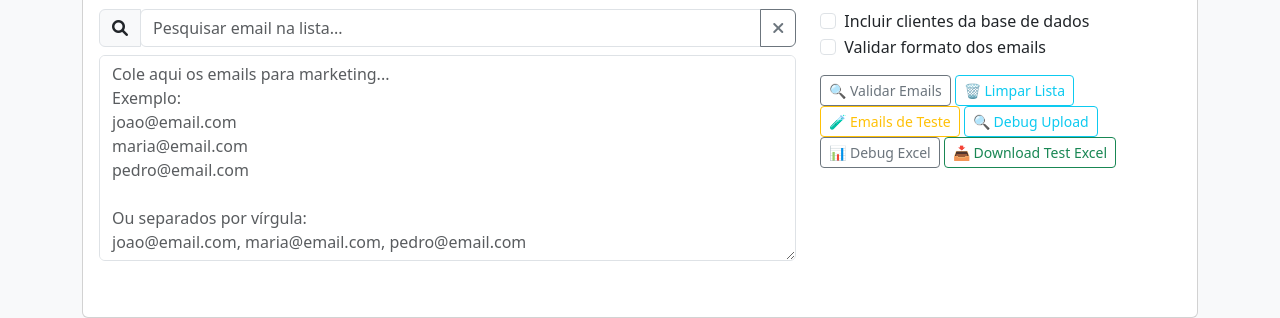
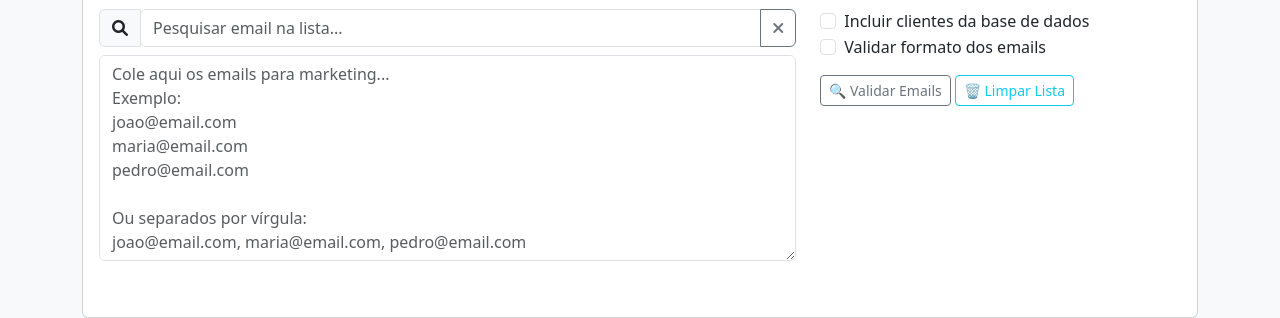
Before and after one commit to guguinhass/AtlanticDivingCenterCRM, a Flask app: page /marketing-emails in a window 1280 px wide. Shown: the part 1436-1754 px from the top of the page. Run offline with Flask 3, Linux system fonts and the light colour scheme; the visitor is signed in with stand-in values (Sample User, id 1); data that the repository does not hold is empty; some libraries are stand-ins or nearby versions.

Commit message:
Small change

```diff
--- a/templates/marketing_emails.html
+++ b/templates/marketing_emails.html
@@ -445,18 +445,6 @@ joao@email.com, maria@email.com, pedro@email.com
                                 <button type="button" class="btn btn-outline-info btn-sm" onclick="clearEmailList()">
                                     🗑️ Limpar Lista
                                 </button>
-                                <button type="button" class="btn btn-outline-warning btn-sm" onclick="addTestEmails()">
-                                    🧪 Emails de Teste
-                                </button>
-                                <button type="button" class="btn btn-outline-info btn-sm" onclick="debugUploadParams()">
-                                    🔍 Debug Upload
-                                </button>
-                                <button type="button" class="btn btn-outline-secondary btn-sm" onclick="debugExcelContent()">
-                                    📊 Debug Excel
-                                </button>
-                                <a href="{{ url_for('generate_test_excel') }}" class="btn btn-outline-success btn-sm">
-                                    📥 Download Test Excel
-                                </a>
                             </div>
                             <div id="emailStats" class="alert alert-info" style="display: none;">
                                 <small>
@@ -1507,134 +1495,4 @@ joao@email.com, maria@email.com, pedro@email.com
         });
     });
 
-    // Test function to add sample emails for testing search
-    function addTestEmails() {
-        const textarea = document.getElementById('bulkEmails');
-        const testEmails = `joao.silva@gmail.com
-maria.santos@hotmail.com
-pedro.oliveira@yahoo.com
-ana.costa@outlook.com
-carlos.ferreira@gmail.com
-lucia.pereira@company.com
-rafael.almeida@test.com
-fernanda.rodrigues@example.org
-gustavo.lima@domain.net
-patricia.souza@email.com
-ricardo.barbosa@gmail.com
-camila.martins@hotmail.com
-bruno.carvalho@yahoo.com
-juliana.nascimento@outlook.com
-diego.ribeiro@company.com`;
-
-        if (textarea.value.trim()) {
-            if (confirm('Isso irá substituir os emails existentes. Continuar?')) {
-                textarea.value = testEmails;
-            }
-        } else {
-            textarea.value = testEmails;
-        }
-
-        // Clear any existing search
-        clearEmailSearch();
-
-        alert('✅ Emails de teste adicionados! Agora você pode testar a funcionalidade de pesquisa.');
-    }
-
-    // Debug function to test upload parameters
-    function debugUploadParams() {
-        const fileInput = document.getElementById('marketingExcelFile');
-        const columnSelect = document.getElementById('marketingEmailColumnSelect');
-        const sheetSelect = document.getElementById('marketingSheetSelect');
-        const listNameInput = document.getElementById('listName');
-        const replaceExistingCheckbox = document.getElementById('replaceExistingList');
-
-        const file = fileInput.files[0];
-        const selectedColumn = columnSelect.value;
-        const selectedSheet = sheetSelect.value;
-        const listName = listNameInput.value.trim();
-        const replaceExisting = replaceExistingCheckbox.checked;
-
-        if (!file) {
-            alert('❌ Por favor, selecione um arquivo Excel primeiro para testar.');
-            return;
-        }
-
-        const formData = new FormData();
-        formData.append('excel_file', file);
-        formData.append('sheet_name', selectedSheet);
-        formData.append('email_column', selectedColumn);
-        formData.append('list_name', listName);
-        formData.append('replace_existing', replaceExisting ? 'true' : 'false');
-
-        fetch('/debug-upload-params', {
-            method: 'POST',
-            body: formData
-        })
-        .then(response => response.json())
-        .then(data => {
-            console.log('Debug response:', data);
-
-            let message = '🔍 Debug Upload Parameters:\n\n';
-            message += `Files: ${JSON.stringify(data.files)}\n`;
-            message += `Form Data: ${JSON.stringify(data.form_data, null, 2)}\n`;
-            message += `File Details: ${JSON.stringify(data.file_details, null, 2)}`;
-
-            alert(message);
-        })
-        .catch(error => {
-            console.error('Debug error:', error);
-            alert(`❌ Debug error: ${error.message}`);
-        });
-    }
-
-    // Debug function to test Excel content reading
-    function debugExcelContent() {
-        const fileInput = document.getElementById('marketingExcelFile');
-        const columnSelect = document.getElementById('marketingEmailColumnSelect');
-        const sheetSelect = document.getElementById('marketingSheetSelect');
-
-        const file = fileInput.files[0];
-        const selectedColumn = columnSelect.value;
-        const selectedSheet = sheetSelect.value;
-
-        if (!file) {
-            alert('❌ Por favor, selecione um arquivo Excel primeiro para testar.');
-            return;
-        }
-
-        const formData = new FormData();
-        formData.append('excel_file', file);
-        formData.append('sheet_name', selectedSheet);
-        formData.append('email_column', selectedColumn);
-
-        fetch('/debug-excel-content', {
-            method: 'POST',
-            body: formData
-        })
-        .then(response => response.json())
-        .then(data => {
-            console.log('Excel debug response:', data);
-
-            let message = '📊 Debug Excel Content:\n\n';
-            message += `File: ${data.filename}\n`;
-            message += `Sheet: ${data.sheet_name || 'Default'}\n`;
-            message += `Shape: ${data.shape[0]} rows x ${data.shape[1]} columns\n`;
-            message += `Columns: ${data.columns.join(', ')}\n\n`;
-
-            message += 'Sample Data:\n';
-            for (const [col, samples] of Object.entries(data.sample_data)) {
-                message += `${col}: ${samples.join(', ')}\n`;
-            }
-
-            alert(message);
-        })
-        .catch(error => {
-            console.error('Excel debug error:', error);
-            alert(`❌ Excel debug error: ${error.message}`);
-        });
-    }
-
-
-
-
 </script>
```
